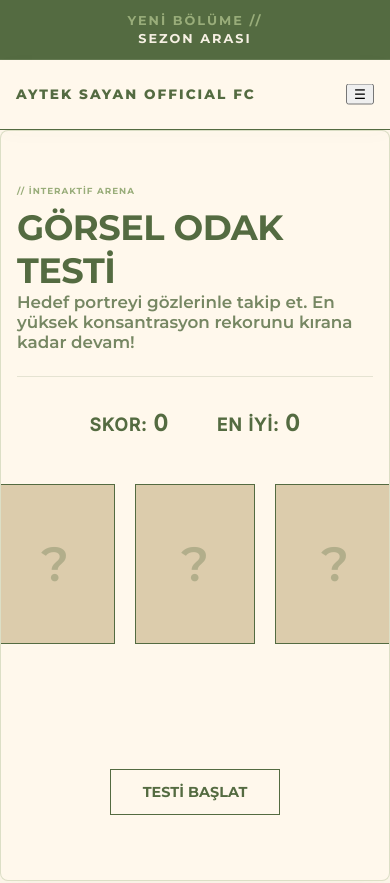
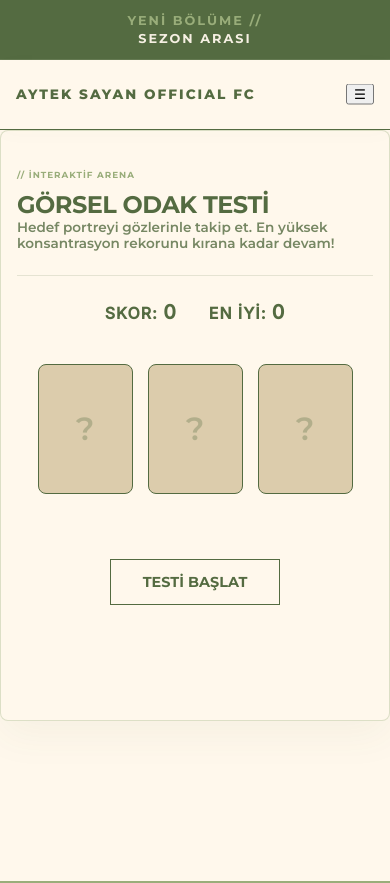
Before and after one commit to ebru1967/oyuncu-fan-projesi, a React (Vite) app: page /oyun in a window 390 px wide. Shown: the top 883 px of the page. Built offline with nearby package versions, Linux system fonts and the light colour scheme.

Commit message:
yeni oyun düzenleme mobil için  .

```diff
--- a/src/pages/AytekBulmaca.jsx
+++ b/src/pages/AytekBulmaca.jsx
@@ -74,26 +74,30 @@ function AytekBulmaca() {
   return (
     <div className="game-container" style={{
       textAlign: 'center',
-      padding: '3rem 1rem',
+      padding: '2rem 1rem',
       backgroundColor: 'var(--bg-main)',
       color: 'var(--text-main)',
       fontFamily: 'var(--font-heading)',
-      minHeight: '70vh'
+      minHeight: '70vh',
+      display: 'flex',
+      flexDirection: 'column',
+      alignItems: 'center'
     }}>
-      <div className="section-header-editorial" style={{ marginBottom: '2rem' }}>
+      <div className="section-header-editorial" style={{ marginBottom: '1.5rem', width: '100%' }}>
         <span className="archive-badge">// İNTERAKTİF ARENA</span>
-        <h2 className="editorial-title" style={{ marginTop: '0.5rem' }}>GÖRSEL ODAK TESTİ</h2>
-        <p className="editorial-subtitle" style={{ opacity: 0.8, maxWidth: '600px', margin: '0 auto' }}>
+        <h2 className="editorial-title" style={{ marginTop: '0.5rem', fontSize: 'clamp(1.5rem, 5vw, 2.5rem)' }}>GÖRSEL ODAK TESTİ</h2>
+        <p className="editorial-subtitle" style={{ opacity: 0.8, maxWidth: '600px', margin: '0 auto', fontSize: 'clamp(0.85rem, 3vw, 1rem)' }}>
           Hedef portreyi gözlerinle takip et. En yüksek konsantrasyon rekorunu kırana kadar devam!
         </p>
       </div>
 
-      <div style={{ display: 'flex', justifyContent: 'center', gap: '3rem', marginBottom: '3rem', fontFamily: 'var(--font-body)', fontWeight: 'bold' }}>
-        <div style={{ fontSize: '1.1rem', letterSpacing: '1px' }}>SKOR: <span style={{ fontSize: '1.4rem' }}>{score}</span></div>
-        <div style={{ fontSize: '1.1rem', letterSpacing: '1px', color: 'var(--accent-dark)' }}>EN İYİ: <span style={{ fontSize: '1.4rem' }}>{highScore}</span></div>
+      <div style={{ display: 'flex', justifyContent: 'center', gap: '2rem', marginBottom: '2.5rem', fontFamily: 'var(--font-body)', fontWeight: 'bold' }}>
+        <div style={{ fontSize: 'clamp(1rem, 4vw, 1.2rem)', letterSpacing: '1px' }}>SKOR: <span style={{ fontSize: 'clamp(1.2rem, 5vw, 1.5rem)' }}>{score}</span></div>
+        <div style={{ fontSize: 'clamp(1rem, 4vw, 1.2rem)', letterSpacing: '1px', color: 'var(--accent-dark)' }}>EN İYİ: <span style={{ fontSize: 'clamp(1.2rem, 5vw, 1.5rem)' }}>{highScore}</span></div>
       </div>
 
-      <div style={{ position: 'relative', height: '220px', width: '100%', maxWidth: '420px', margin: '0 auto 3rem auto' }}>
+      {/* MOBİL UYUMLU KART ALANI */}
+      <div style={{ position: 'relative', height: 'var(--card-h)', width: '100%', maxWidth: '500px', margin: '0 auto 3rem auto' }}>
         {[0, 1, 2].map((cardId) => {
           const currentPosIndex = positions.indexOf(cardId);
 
@@ -103,10 +107,10 @@ function AytekBulmaca() {
               onClick={() => handleCardClick(cardId)}
               style={{
                 position: 'absolute',
-                width: '120px',
-                height: '160px',
-                // Responsive olması için yüzde hesabı kullandım
-                left: `calc(50% - 60px + ${(currentPosIndex - 1) * 140}px)`,
+                width: 'var(--card-w)',
+                height: 'var(--card-h)',
+                // CSS Değişkenleri ile dinamik mobil/masaüstü pozisyonlaması
+                left: `calc(50% - var(--card-half-w) + (var(--card-gap) * ${currentPosIndex - 1}))`,
                 transition: `left ${shuffleSpeed / 1000}s ease-in-out`,
                 backgroundColor: 'var(--bg-card)',
                 border: '1px solid var(--accent-dark)',
@@ -115,7 +119,8 @@ function AytekBulmaca() {
                 justifyContent: 'center',
                 cursor: gameState === 'guessing' ? 'pointer' : 'default',
                 overflow: 'hidden',
-                boxShadow: gameState === 'guessing' ? '0 4px 15px rgba(0,0,0,0.1)' : 'none'
+                boxShadow: gameState === 'guessing' ? '0 4px 15px rgba(0,0,0,0.1)' : 'none',
+                borderRadius: '8px'
               }}
             >
               {(gameState === 'showing' || gameState === 'gameover') && cardId === targetCard ? (
@@ -125,35 +130,63 @@ function AytekBulmaca() {
                   style={{ width: '100%', height: '100%', objectFit: 'cover' }}
                 />
               ) : (
-                <div style={{ fontSize: '3rem', opacity: 0.3, color: 'var(--accent-dark)' }}>?</div>
+                <div style={{ fontSize: 'clamp(2rem, 8vw, 3rem)', opacity: 0.3, color: 'var(--accent-dark)' }}>?</div>
               )}
             </div>
           );
         })}
       </div>
 
-      <div style={{ minHeight: '80px', display: 'flex', flexDirection: 'column', alignItems: 'center', justifyContent: 'center' }}>
+      <div style={{ minHeight: '80px', display: 'flex', flexDirection: 'column', alignItems: 'center', justifyContent: 'center', width: '100%' }}>
         {gameState === 'idle' && (
-          <button onClick={startRound} className="editorial-link" style={{ padding: '0.8rem 2rem', border: '1px solid var(--accent-dark)', backgroundColor: 'transparent', color: 'var(--text-main)', cursor: 'pointer', fontWeight: 'bold' }}>
+          <button onClick={startRound} className="editorial-link" style={{ padding: '0.8rem 2rem', border: '1px solid var(--accent-dark)', backgroundColor: 'transparent', color: 'var(--text-main)', cursor: 'pointer', fontWeight: 'bold', fontSize: 'clamp(0.9rem, 3vw, 1.1rem)' }}>
             TESTİ BAŞLAT
           </button>
         )}
 
-        {gameState === 'shuffling' && <p style={{ fontSize: '1.1rem', letterSpacing: '2px', animation: 'pulse 1s infinite' }}>KARTLAR KARIŞTIRILIYOR...</p>}
+        {gameState === 'shuffling' && <p style={{ fontSize: 'clamp(1rem, 4vw, 1.2rem)', letterSpacing: '2px', animation: 'pulse 1s infinite' }}>KARTLAR KARIŞTIRILIYOR...</p>}
 
-        {gameState === 'guessing' && <p style={{ fontSize: '1.2rem', fontWeight: 'bold' }}>HEDEF PORTRE HANGİSİNDE?</p>}
+        {gameState === 'guessing' && <p style={{ fontSize: 'clamp(1.1rem, 4.5vw, 1.3rem)', fontWeight: 'bold' }}>HEDEF PORTRE HANGİSİNDE?</p>}
 
         {gameState === 'gameover' && (
           <div className="animate-fade">
-            <p style={{ fontSize: '1.2rem', fontWeight: 'bold', marginBottom: '1.5rem', opacity: 0.8 }}>YANLIŞ SEÇİM. ODAK KAYBEDİLDİ.</p>
-            <button onClick={resetGame} className="editorial-link" style={{ padding: '0.8rem 2rem', border: '1px solid var(--accent-dark)', backgroundColor: 'var(--text-main)', color: 'var(--bg-main)', cursor: 'pointer', fontWeight: 'bold' }}>
+            <p style={{ fontSize: 'clamp(1.1rem, 4.5vw, 1.3rem)', fontWeight: 'bold', marginBottom: '1.5rem', opacity: 0.8 }}>YANLIŞ SEÇİM. ODAK KAYBEDİLDİ.</p>
+            <button onClick={resetGame} className="editorial-link" style={{ padding: '0.8rem 2rem', border: '1px solid var(--accent-dark)', backgroundColor: 'var(--text-main)', color: 'var(--bg-main)', cursor: 'pointer', fontWeight: 'bold', fontSize: 'clamp(0.9rem, 3vw, 1.1rem)' }}>
               YENİDEN DENE
             </button>
           </div>
         )}
       </div>
 
+      {/* İÇE GÖMÜLÜ MOBİL CSS (Media Queries) */}
       <style dangerouslySetInnerHTML={{__html: `
+        .game-container {
+          --card-w: 120px;
+          --card-h: 160px;
+          --card-gap: 140px;
+          --card-half-w: 60px;
+        }
+
+        /* Tabletler ve Büyük Telefonlar İçin */
+        @media (max-width: 500px) {
+          .game-container {
+            --card-w: 95px;
+            --card-h: 130px;
+            --card-gap: 110px;
+            --card-half-w: 47.5px;
+          }
+        }
+
+        /* Küçük Ekranlı Telefonlar (iPhone SE vb.) İçin */
+        @media (max-width: 360px) {
+          .game-container {
+            --card-w: 80px;
+            --card-h: 110px;
+            --card-gap: 95px;
+            --card-half-w: 40px;
+          }
+        }
+
         @keyframes pulse {
           0% { opacity: 0.5; }
           50% { opacity: 1; }
```
